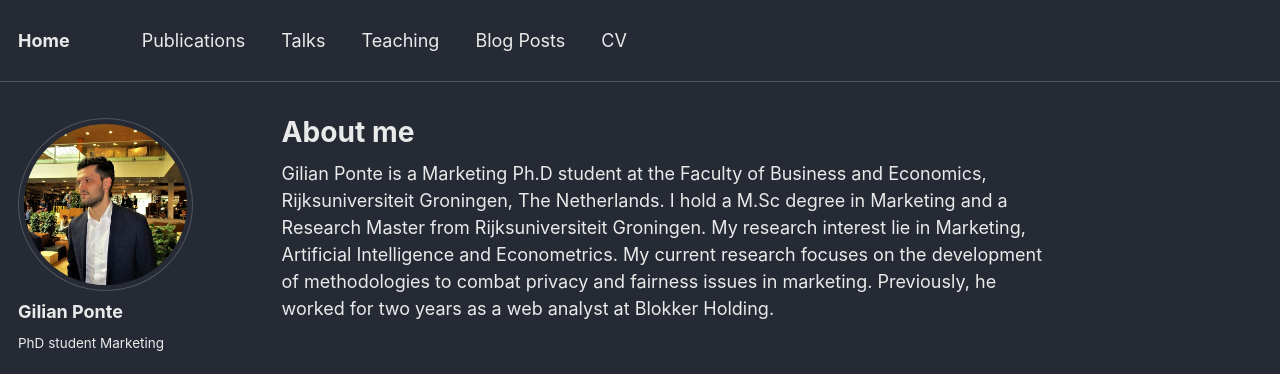
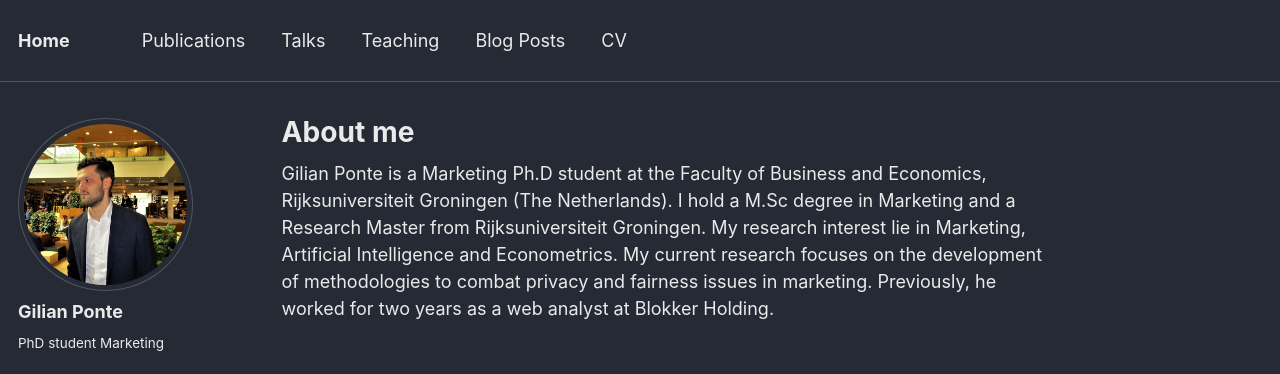
Before and after one commit to GilianPonte/gilianponte.github.io, a Jekyll site: the page built from _pages/about.md, in a window 1280 px wide. Shown: the top 374 px of the page. Built offline with Jekyll 4.4.1, drawn with Linux system fonts in a browser that asks for light colours.

```diff
--- a/_pages/about.md
+++ b/_pages/about.md
@@ -8,4 +8,4 @@ redirect_from:
   - /about.html
 ---
 
-Gilian Ponte is a Marketing Ph.D student at the Faculty of Business and Economics, Rijksuniversiteit Groningen, The Netherlands. I hold a M.Sc degree in Marketing and a Research Master from Rijksuniversiteit Groningen. My research interest lie in Marketing, Artificial Intelligence and Econometrics. My current research focuses on the development of methodologies to combat privacy and fairness issues in marketing. Previously, he worked for two years as a web analyst at Blokker Holding.
+Gilian Ponte is a Marketing Ph.D student at the Faculty of Business and Economics, Rijksuniversiteit Groningen (The Netherlands). I hold a M.Sc degree in Marketing and a Research Master from Rijksuniversiteit Groningen. My research interest lie in Marketing, Artificial Intelligence and Econometrics. My current research focuses on the development of methodologies to combat privacy and fairness issues in marketing. Previously, he worked for two years as a web analyst at Blokker Holding.
```
